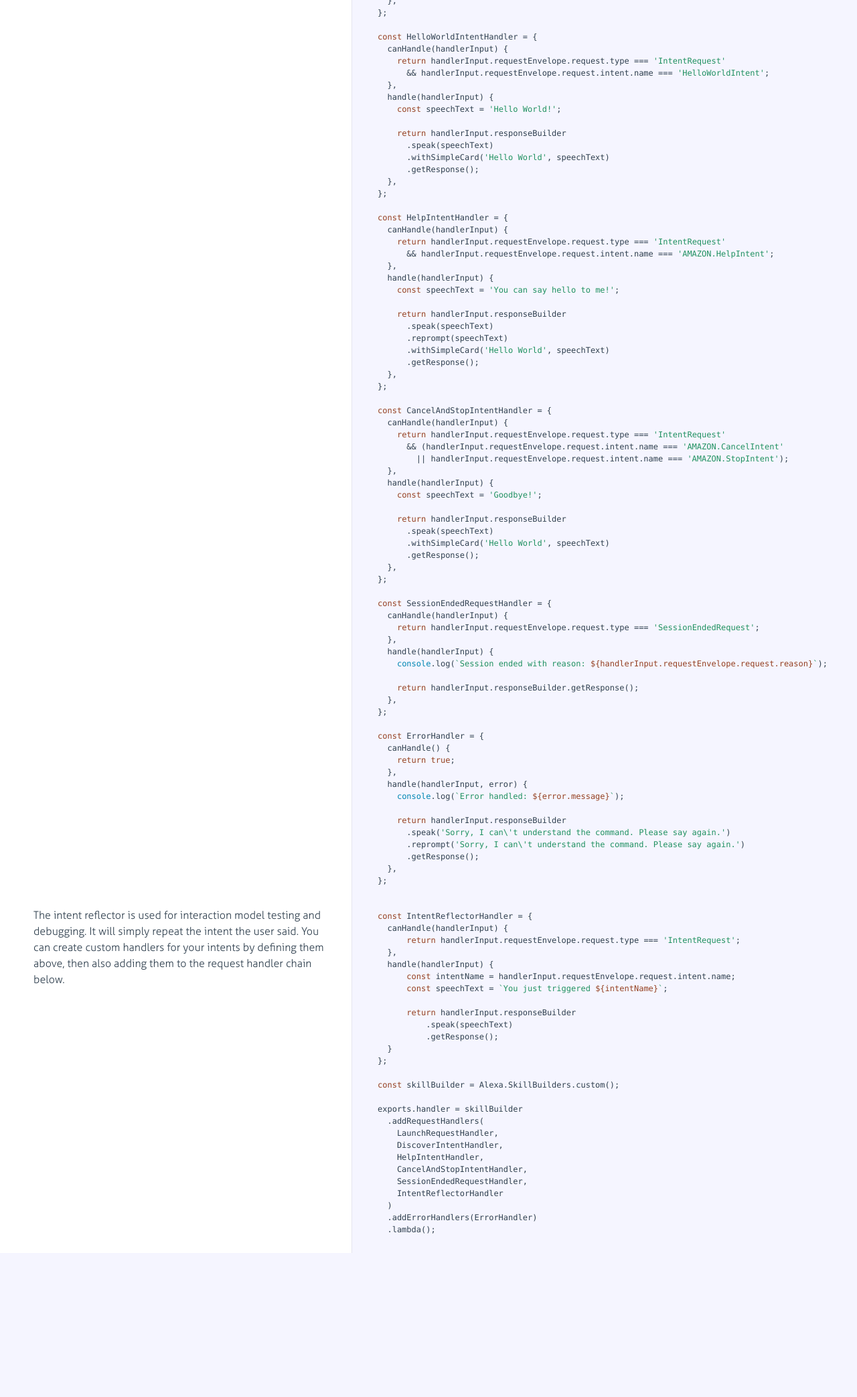
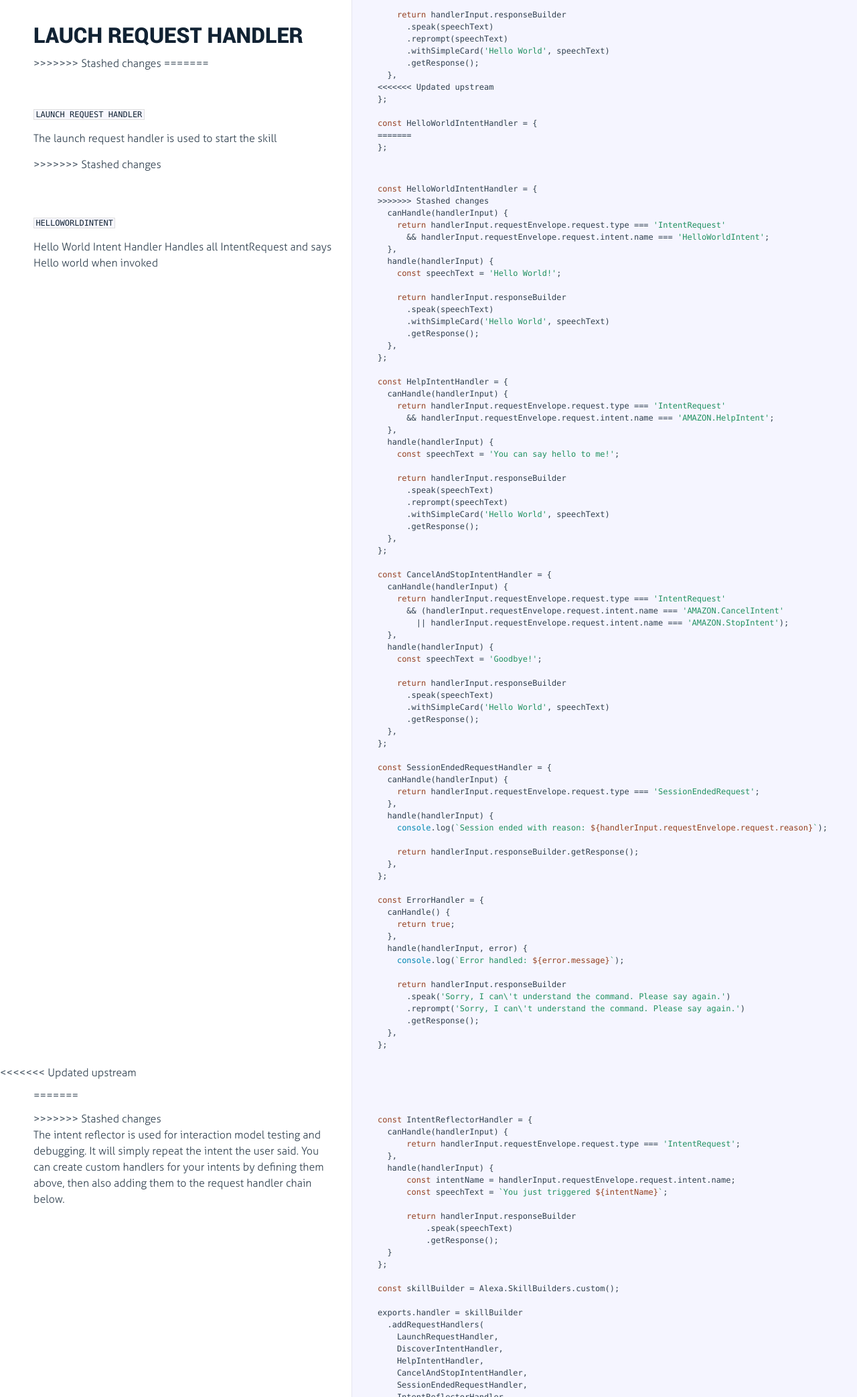
Before and after one commit to linuxacademy/content-alexa-skillbuilder, a plain HTML site: page docs/lambda/custom/index.html in a window 1280 px wide. Shown: the part 714-2800 px from the top of the page at 67% size. Before the commit the page ends 2585 px from the top, so only its background shows below. Drawn offline with Linux system fonts and the light colour scheme.

Commit message:
Updating docs

```diff
--- a/docs/lambda/custom/index.html
+++ b/docs/lambda/custom/index.html
@@ -3,7 +3,11 @@
 <html>
 <head>
 <<<<<<< Updated upstream
+<<<<<<< Updated upstream
   <title>index.js</title>
+=======
+  <title>Require the Ask SDK</title>
+>>>>>>> Stashed changes
 =======
   <title>Require the Ask SDK</title>
 >>>>>>> Stashed changes
@@ -18,12 +22,15 @@
     <ul class="sections">
 
 <<<<<<< Updated upstream
+<<<<<<< Updated upstream
           <li id="title">
               <div class="annotation">
                   <h1>index.js</h1>
               </div>
           </li>
 
+=======
+>>>>>>> Stashed changes
 =======
 >>>>>>> Stashed changes
 
@@ -50,7 +57,11 @@
                 <a class="pilcrow" href="#section-2">&#182;</a>
               </div>
 <<<<<<< Updated upstream
+<<<<<<< Updated upstream
               <h2 id="require-the-ask-sdk">Require the Ask SDK</h2>
+=======
+              <h1 id="require-the-ask-sdk">Require the Ask SDK</h1>
+>>>>>>> Stashed changes
 =======
               <h1 id="require-the-ask-sdk">Require the Ask SDK</h1>
 >>>>>>> Stashed changes
@@ -70,9 +81,14 @@
                 <a class="pilcrow" href="#section-3">&#182;</a>
               </div>
 <<<<<<< Updated upstream
+<<<<<<< Updated upstream
               <h2 id="lauch-request-handler">lauch request handler</h2>
 =======
               <h1 id="lauch-request-handler">lauch request handler</h1>
+>>>>>>> Stashed changes
+=======
+              <h1 id="launch-request-handler"><code>launch request handler</code></h1>
+<p>The launch request handler is used to start the skill</p>
 >>>>>>> Stashed changes
 
             </div>
@@ -90,9 +106,29 @@
       .withSimpleCard(<span class="hljs-string">'Hello World'</span>, speechText)
       .getResponse();
   },
+<<<<<<< Updated upstream
 };
 
 <span class="hljs-keyword">const</span> HelloWorldIntentHandler = {
+=======
+};</pre></div></div>
+
+        </li>
+
+
+        <li id="section-4">
+            <div class="annotation">
+
+              <div class="pilwrap ">
+                <a class="pilcrow" href="#section-4">&#182;</a>
+              </div>
+              <h1 id="helloworldintent"><code>HelloWorldIntent</code></h1>
+<p>Hello World Intent Handler Handles all IntentRequest and says Hello world when invoked </p>
+
+            </div>
+
+            <div class="content"><div class='highlight'><pre><span class="hljs-keyword">const</span> HelloWorldIntentHandler = {
+>>>>>>> Stashed changes
   canHandle(handlerInput) {
     <span class="hljs-keyword">return</span> handlerInput.requestEnvelope.request.type === <span class="hljs-string">'IntentRequest'</span>
       &amp;&amp; handlerInput.requestEnvelope.request.intent.name === <span class="hljs-string">'HelloWorldIntent'</span>;
@@ -167,11 +203,19 @@
         </li>
 
 
+<<<<<<< Updated upstream
         <li id="section-4">
             <div class="annotation">
 
               <div class="pilwrap ">
                 <a class="pilcrow" href="#section-4">&#182;</a>
+=======
+        <li id="section-5">
+            <div class="annotation">
+
+              <div class="pilwrap ">
+                <a class="pilcrow" href="#section-5">&#182;</a>
+>>>>>>> Stashed changes
               </div>
               <p>The intent reflector is used for interaction model testing and debugging.
 It will simply repeat the intent the user said. You can create custom handlers
```
